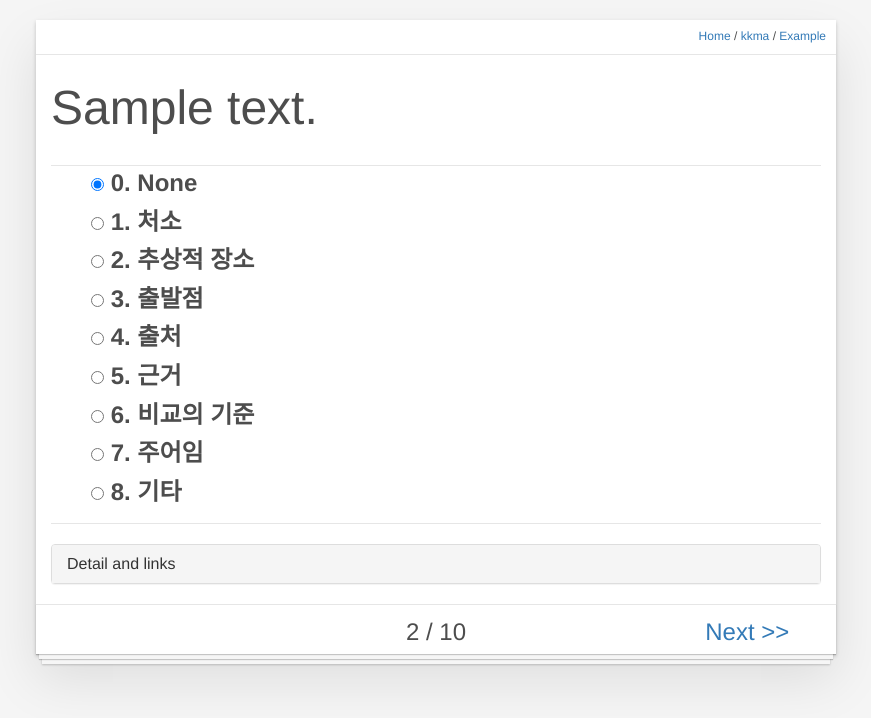
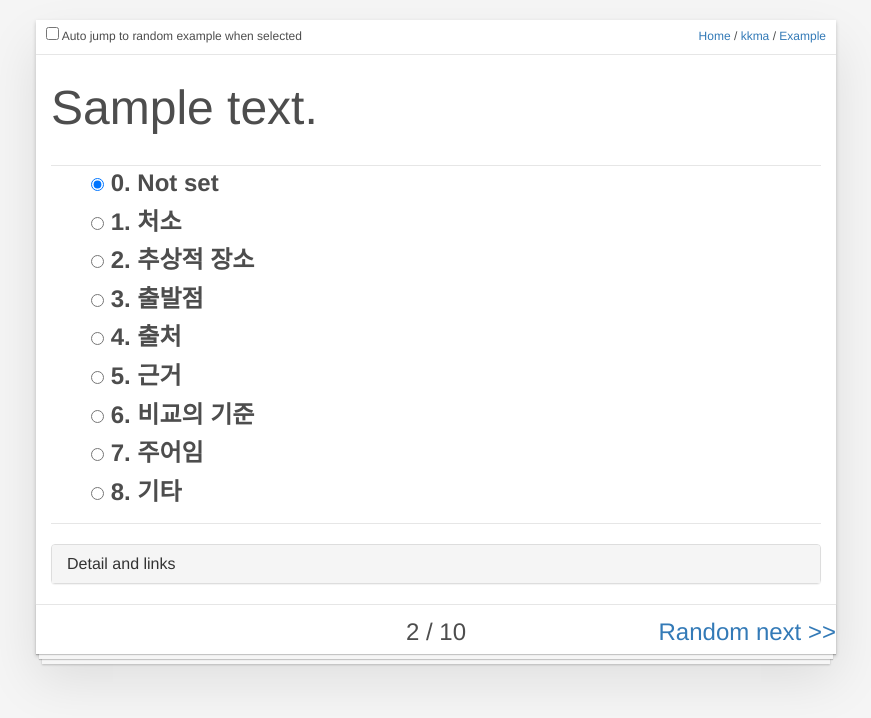
Before and after one commit to james4388/kkma, a Django app: template kkma/templates/kkma/example/flash_card.html in a window 1280 px wide. Shown: the top 718 px of the page, without its empty margins (204-1075 px from the left). Run offline with Django 3.2, Linux system fonts and the light colour scheme; tables that the repository leaves empty hold one stand-in row (values such as "Sample post"); the template is opened without the code that fills it: values that come from a table or form of the project are taken from there, most other values are stand-ins (such as "Sample title", 1, 10 or a date in 2020); some libraries are stand-ins or nearby versions.

Commit message:
Random flashcard

```diff
--- a/kkma/forms.py
+++ b/kkma/forms.py
@@ -21,7 +21,7 @@ class FlashcardForm(forms.ModelForm):
 
     def __init__(self, *args, **kwargs):
         super(FlashcardForm, self).__init__(*args, **kwargs)
-        categories = ((None, '0. None'), )
+        categories = ((None, '0. Not set'), )
         for index, option in enumerate(Example.CATEGORY_CHOICES):
             new_option = ((option[0], str(index + 1) + '. ' + option[1]), )
             categories += new_option
--- a/kkma/static/flashcard.css
+++ b/kkma/static/flashcard.css
@@ -25,6 +25,11 @@ body {
     left: 0;
     right: 0;
     padding: 0 10px;
+}
+
+.return-link label{
+    font-weight: normal;
+    margin: 0;
 }
 
 .content{
--- a/kkma/templates/kkma/example/flash_card.html
+++ b/kkma/templates/kkma/example/flash_card.html
@@ -20,19 +20,20 @@
     </head>
     <body>
         <div class="flashcard container">
+            <form action="" class="example-form" method="POST">
                 <div class="text-right return-link">
+                    <label class="pull-left"><input type="checkbox" name="random"/> Auto jump to random example when selected</label>
+
                     <a href="{% url 'admin:index' %}">Home</a> / <a href="{% url 'admin:app_list' 'kkma' %}">kkma</a> / <a href="{% url 'admin:kkma_example_changelist' %}?{{filter_link}}">Example</a>
                 </div>
                 {% if object %}
                 <div class="content">
                     {{object.content|safe}}
                 </div>
-            <div>
-                <form action="" class="example-form" method="POST">
+                <div class="form-content">
                     {% csrf_token %}
                     <input type="hidden" name="pk" value="{{object.pk}}" />
                     {{form.category}}
-                </form>
                 </div>
                 <div class="detail-content">
                     <div class="panel-group" id="accordion" role="tablist" aria-multiselectable="true">
@@ -56,6 +57,7 @@
                         </div>
                     </div>
                 </div>
+            </form>
             {% else %}
             <div class="content text-center">
                 The End!!!
@@ -64,9 +66,7 @@
             <div class="footer">
                 <div class="row">
                     <div class="col-xs-3">
-                        {% if prev_link %}
-                        <a class="btn-prev" href="?{{prev_link}}" title="[Left Arrow]">&lt;&lt; Prev</a>
-                        {% endif %}
+
                     </div>
                     <div class="col-xs-6">
                         {% if object %}
@@ -75,7 +75,7 @@
                     </div>
                     <div class="col-xs-3">
                         {% if next_link %}
-                        <a class="btn-next" href="?{{next_link}}" title="Press [Enter] or [Right Arrow]">Next &gt;&gt;</a>
+                        <a class="btn-next" href="?{{next_link}}" title="Press [Enter] or [Right Arrow]">Random next &gt;&gt;</a>
                         {% endif %}
                     </div>
                 </div>
@@ -83,6 +83,7 @@
         </div>
 
         <script src="https://ajax.googleapis.com/ajax/libs/jquery/1.12.4/jquery.min.js"></script>
+        <script src="https://cdnjs.cloudflare.com/ajax/libs/js-cookie/2.1.3/js.cookie.min.js"></script>
         <script src="https://maxcdn.bootstrapcdn.com/bootstrap/3.3.7/js/bootstrap.min.js" integrity="sha384-Tc5IQib027qvyjSMfHjOMaLkfuWVxZxUPnCJA7l2mCWNIpG9mGCD8wGNIcPD7Txa" crossorigin="anonymous"></script>
         <script>
             $('.flashcard form input[type="radio"]').change(function(){
@@ -114,6 +115,13 @@
                     }
                 }
             });
+
+            var is_random = Cookies.get('random');
+            $('input[name="random"]').prop('checked', is_random==='yes');
+            $('input[name="random"]').click(function() {
+                Cookies.set('random', $(this).prop('checked') ? 'yes' : 'no', { expires: 7, path: '/'});
+            });
+
         </script>
     </body>
 </html>
```
Also changed, not shown: kkma/admin.py (+16 -10 lines), 1 other file. Lines whose indentation alone changed are shown as unchanged.
